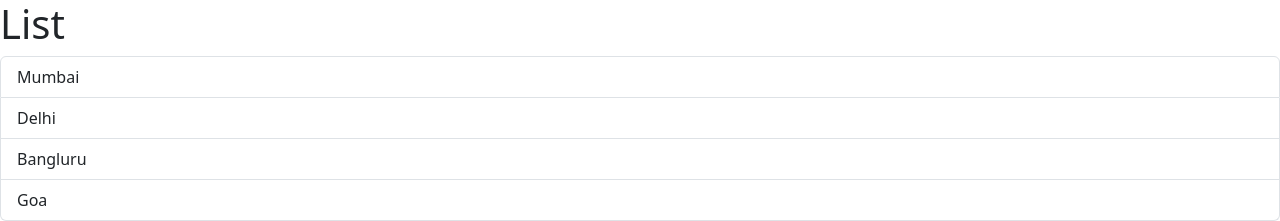
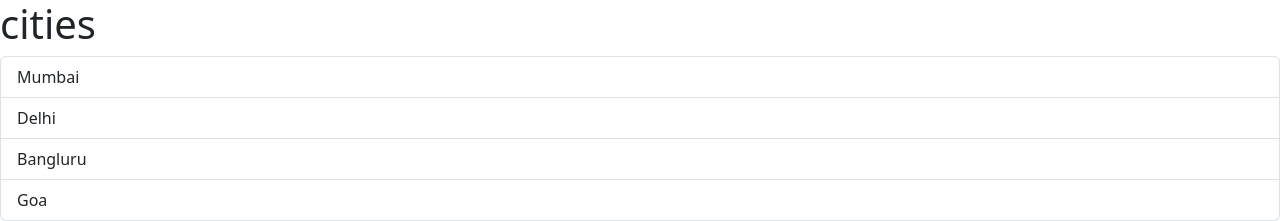
Before and after one commit to KHAN-FAIZ-AYUB/react-App, a React (Vite) app: page / in a window 1280 px wide. Shown: the top 221 px of the page. Built offline with nearby package versions, Linux system fonts and the light colour scheme.

Commit message:
passing data via props

```diff
--- a/src/App.tsx
+++ b/src/App.tsx
@@ -1,9 +1,11 @@
 import ListGroup from "./components/ListGroup";
 
 function App() {
+  const items = ["Mumbai", "Delhi", "Bangluru", "Goa"];
+
   return (
     <div>
-      <ListGroup />
+      <ListGroup items={items} heading="cities" />
     </div>
   );
 }
--- a/src/components/ListGroup.tsx
+++ b/src/components/ListGroup.tsx
@@ -1,8 +1,6 @@
 import { Fragment, useState } from "react";
 
-function ListGroup() {
-  const items = ["Mumbai", "Delhi", "Bangluru", "Goa"];
-
+function ListGroup({ items, heading }: Props) {
   //   Event handler
   //   const handleClick = (event: MouseEvent) => console.log(event);
 
@@ -11,7 +9,7 @@ function ListGroup() {
 
   return (
     <Fragment>
-      <h1>List</h1>
+      <h1>{heading}</h1>
       {items.length === 0 && <p>No items found</p>}
       <ul className="list-group">
         {items.map((item, index) => (
```
